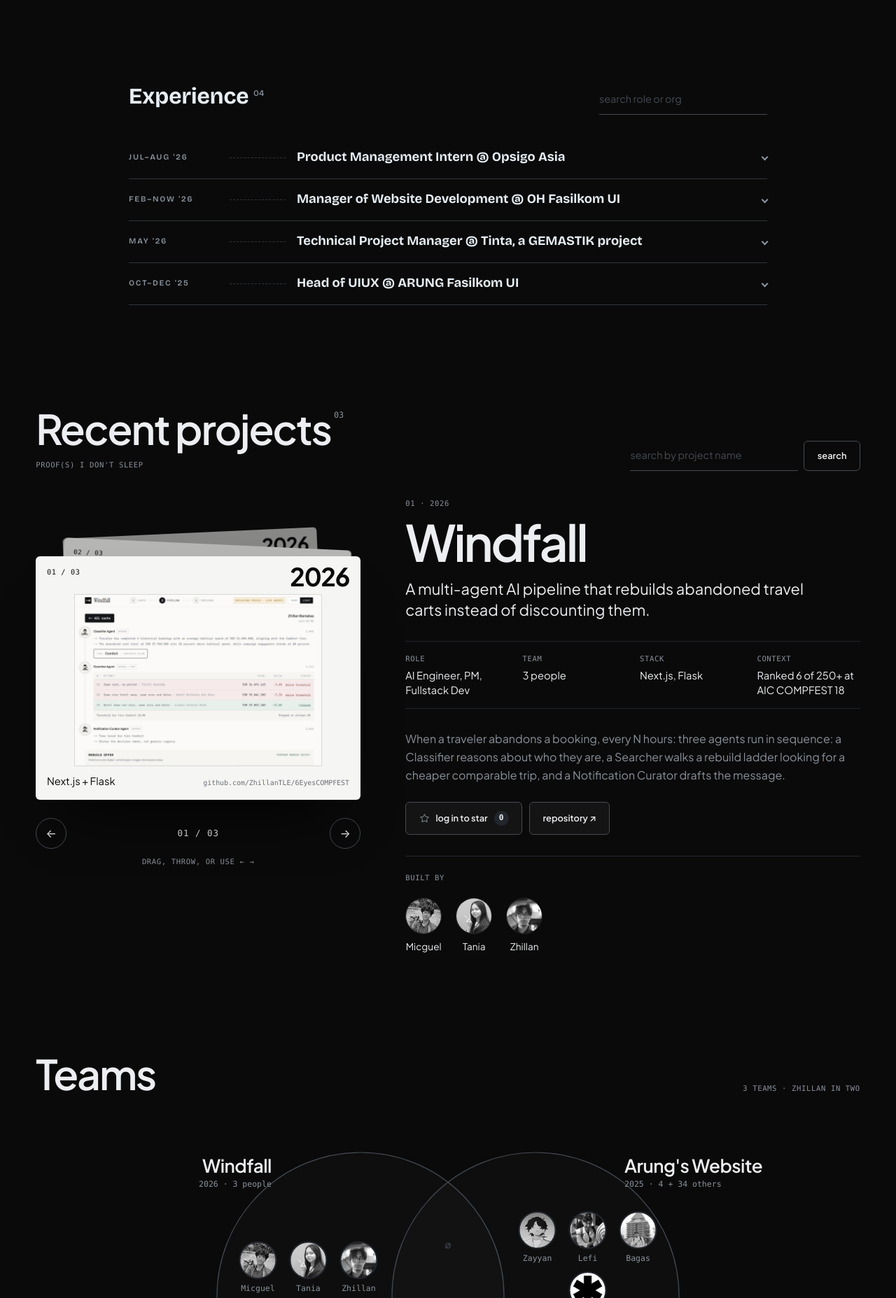
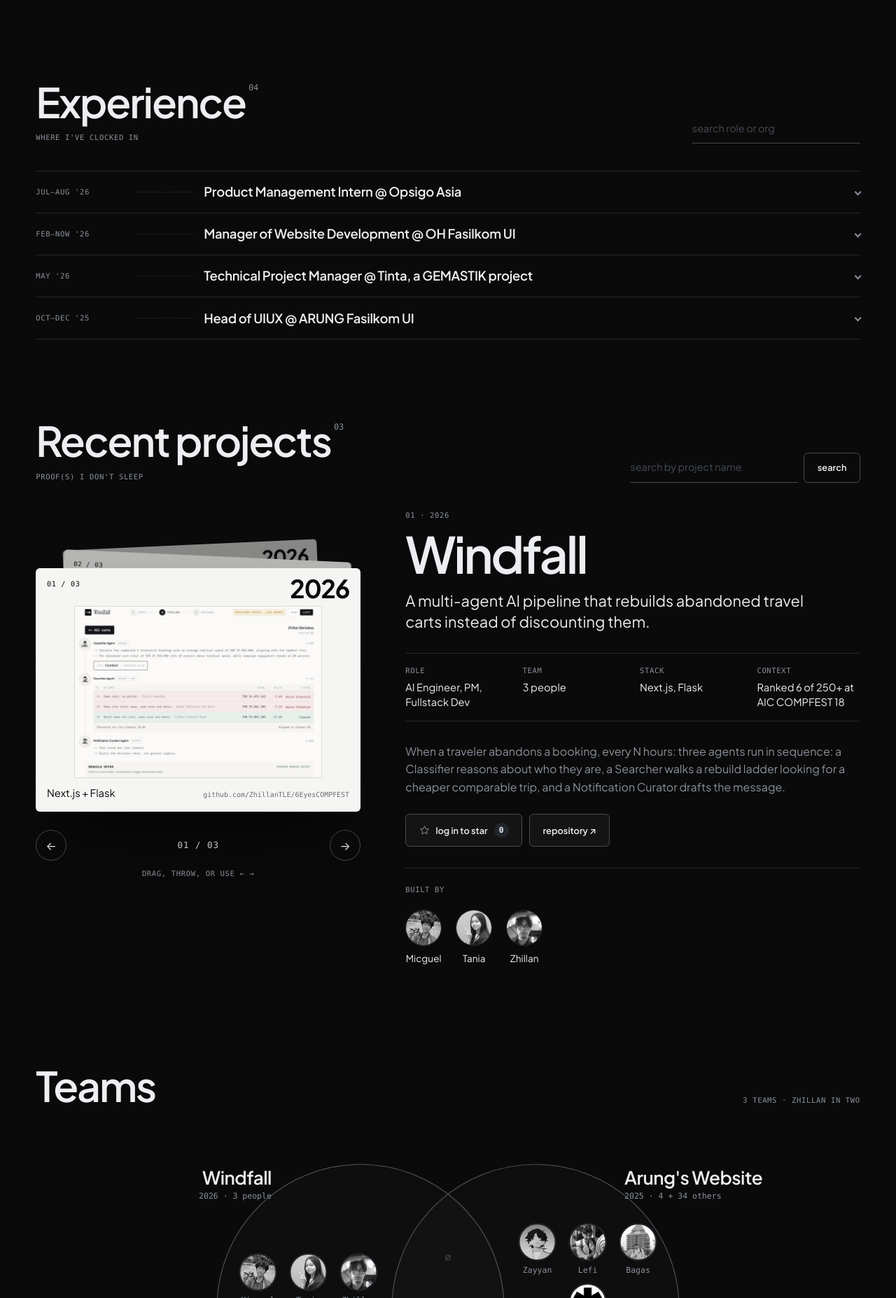
Before and after one commit to ZhillanTLE/myportfolio, a Django app: page /projects/ in a window 1280 px wide. Shown: the part 65-1920 px from the top of the page at 70% size. Run offline with Django 5.2, Linux system fonts and the light colour scheme; data comes from the database, SQL or seed files in the repository; data that the repository does not hold is empty; parts of the project's set-up code (start-up, migrations or seed data) failed here and were passed over; some web fonts are replaced.

Commit message:
feat(experience): load, search, add and star experience with ajax

```diff
--- a/static/css/style.css
+++ b/static/css/style.css
@@ -382,41 +382,7 @@ h1, .brand {
     margin-bottom: 0;
 }
 
-/* Experience toolbar and states (the list itself is drawn by fetch) */
-.exp-head {
-    display: flex;
-    flex-wrap: wrap;
-    align-items: flex-end;
-    justify-content: space-between;
-    gap: 1rem 2rem;
-    margin-bottom: 2rem;
-}
-
-.exp-head .section-title {
-    margin-bottom: 0;
-}
-
-.exp-head .section-title sup {
-    margin-left: 0.4rem;
-    font-size: 0.75rem;
-    font-weight: 500;
-    color: var(--text-muted);
-    vertical-align: super;
-}
-
-.exp-tools {
-    display: flex;
-    flex-wrap: wrap;
-    align-items: center;
-    gap: 10px 14px;
-}
-
-.exp-state {
-    padding: 2rem 0;
-    color: var(--text-muted);
-    border-bottom: 1px solid var(--line);
-}
-
+/* Experience retry link and star row (the list itself is drawn by fetch) */
 .exp-retry {
     margin-left: 0.5rem;
     padding: 0;
--- a/static/css/work.css
+++ b/static/css/work.css
@@ -108,6 +108,41 @@
 
 .zr .state { padding-block: 48px; color: var(--mute); }
 
+
+/* ---------- Experience: rows drawn by fetch, row styles shared with style.css ---------- */
+.zr.exp {
+    padding-block: clamp(64px, 9vw, 128px) 0;
+    --date-col: 8rem;
+    --rule-col: 5rem;
+    --row-gap: 1rem;
+    --row-scale: 1rem;
+}
+.zr .roles { border-top: 1px solid var(--line); }
+.zr .role { border-bottom-color: var(--line); }
+.zr .role-title { margin: 0; font-weight: 600; letter-spacing: -.015em; }
+.zr .role-dates { font-family: var(--mono); font-stretch: 87.5%; font-weight: 400; font-size: .66rem; letter-spacing: .06em; color: var(--mute); }
+.zr .role-org { margin: 0 0 .8rem; color: var(--mute); }
+.zr .role-points li { color: var(--mute); line-height: 1.55; }
+.zr .role-points li::before { background-color: var(--ink); }
+.zr .role-chevron { border-color: var(--mute); }
+
+/* Phones: dates sit above the title instead of beside it, so the title gets the full width */
+@media (max-width: 700px) {
+    .zr.exp .search { flex: 1 1 100%; }
+    .zr.exp .search input { width: 100%; }
+    .zr .role-header {
+        grid-template-columns: minmax(0, 1fr) auto;
+        grid-template-areas: "dates chevron" "title chevron";
+        gap: 6px 16px;
+        padding: 1rem 0;
+    }
+    .zr .role-dates { grid-area: dates; }
+    .zr .role-rule { display: none; }
+    .zr .role-title { grid-area: title; font-size: 1.05rem; }
+    .zr .role-chevron { grid-area: chevron; }
+    .zr .role-points { padding-left: 0; }
+    .zr .role-points li { font-size: .92rem; }
+}
 
 /* ---------- Recent projects: deck + spec ---------- */
 .zr.work { padding-block: clamp(64px, 9vw, 128px) 0; }
--- a/templates/base.html
+++ b/templates/base.html
@@ -8,8 +8,8 @@
         <link rel="preconnect" href="https://fonts.googleapis.com">
         <link rel="preconnect" href="https://fonts.gstatic.com" crossorigin>
         <link href="https://fonts.googleapis.com/css2?family=Bricolage+Grotesque:opsz,wght@12..96,200..800&family=Space+Grotesk:wght@500;700&family=Plus+Jakarta+Sans:wght@300..800&family=Martian+Mono:wdth,wght@75..112.5,300..700&display=swap" rel="stylesheet">
-        <link rel="stylesheet" href="{% static 'css/style.css' %}?v=13">
-        <link rel="stylesheet" href="{% static 'css/work.css' %}?v=4">
+        <link rel="stylesheet" href="{% static 'css/style.css' %}?v=14">
+        <link rel="stylesheet" href="{% static 'css/work.css' %}?v=5">
         {% block meta %} {% endblock meta %}
   </head>
   <body>
--- a/templates/projects.html
+++ b/templates/projects.html
@@ -2,12 +2,15 @@
 {% load static %}
 {% block content %}
     <main>
-        <section class="experience" id="experience">
-            <div class="container">
+        <section class="zr exp" id="experience">
+            <div class="zr-wrap">
                 <!-- Skeleton only: the roles are fetched from get_experiences_json below -->
-                <div class="exp-head">
-                    <h2 class="section-title">Experience<sup id="experience-count"></sup></h2>
-                    <div class="zr exp-tools">
+                <div class="sec-head">
+                    <div>
+                        <h2 class="sec">Experience<sup id="experience-count"></sup></h2>
+                        <p class="lbl" style="margin-top:14px">where I've clocked in</p>
+                    </div>
+                    <div class="sec-side">
                         <form id="experience-search-form" class="search" role="search">
                             <input type="search"
                                    id="experience-search"
@@ -22,13 +25,13 @@
                     </div>
                 </div>
 
-                <p id="experience-loading" class="exp-state" role="status">loading experience…</p>
-                <div id="experience-error" class="exp-state hide" role="alert">
+                <p id="experience-loading" class="state lbl" role="status">loading experience…</p>
+                <div id="experience-error" class="state hide" role="alert">
                     Failed to load experience.
                     <button type="button" class="exp-retry" id="experience-retry">try again</button>
                 </div>
-                <p id="experience-empty" class="exp-state hide"></p>
-                <div id="experience-list" class="hide" aria-live="polite"></div>
+                <p id="experience-empty" class="state hide"></p>
+                <div id="experience-list" class="roles hide" aria-live="polite"></div>
             </div>
         </section>
         <section class="zr work" id="projects">
```
